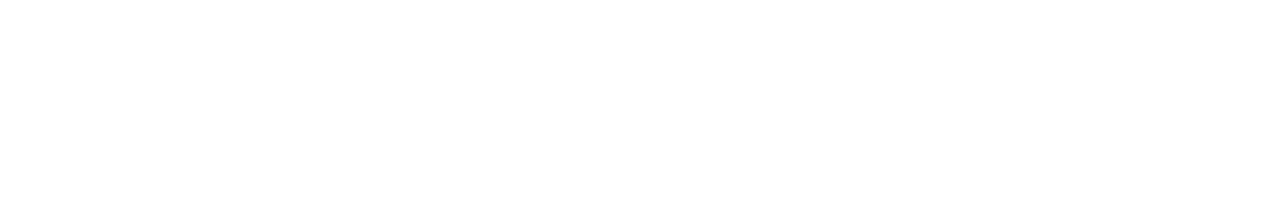
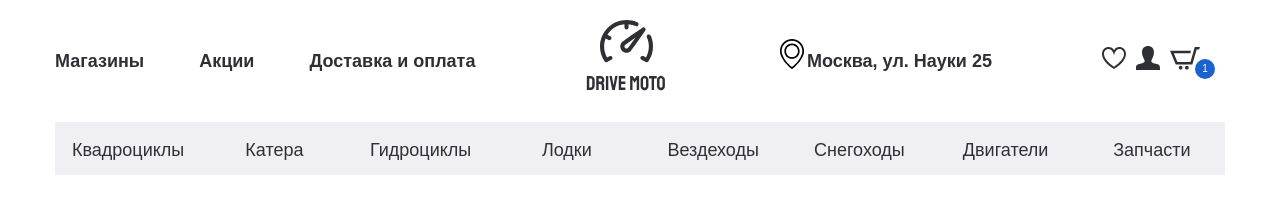
Before and after one commit to Anton-Osip/Drive-Moto, a plain HTML site: page index.html in a window 1280 px wide. Drawn offline with nearby package versions, Linux system fonts and the light colour scheme.

Commit message:
Layout of the site header

```diff
--- /dev/null
+++ b/css/fonts.css
@@ -0,0 +1,32 @@
+@font-face {
+	font-family: 'SFProDisplay-Regular', sans-serif;
+	src: url('../fonts/SFProDisplay-Regular.woff2') format('woff2'),
+		url('../fonts/SFProDisplay-Regular.woff') format('woff');
+	font-weight: 400;
+	font-style: normal;
+	font-display: swap;
+}
+@font-face {
+	font-family: 'SFProDisplay-Medium', sans-serif;
+	src: url('../fonts/SFProDisplay-Medium.woff2') format('woff2'),
+		url('../fonts/SFProDisplay-Medium.woff') format('woff');
+	font-weight: 500;
+	font-style: normal;
+	font-display: swap;
+}
+@font-face {
+	font-family: 'SFProDisplay-Semibold', sans-serif;
+	src: url('../fonts/SFProDisplay-Semibold.woff2') format('woff2'),
+		url('../fonts/SFProDisplay-Semibold.woff') format('woff');
+	font-weight: 600;
+	font-style: normal;
+	font-display: swap;
+}
+@font-face {
+	font-family: 'SFProDisplay-Bold', sans-serif;
+	src: url('../fonts/SFProDisplay-Bold.woff2') format('woff2'),
+		url('../fonts/SFProDisplay-Bold.woff') format('woff');
+	font-weight: 700;
+	font-style: normal;
+	font-display: swap;
+}
--- a/css/style.css
+++ b/css/style.css
@@ -0,0 +1,157 @@
+html {
+	box-sizing: border-box;
+}
+
+*,
+*::before,
+*::after {
+	box-sizing: inherit;
+}
+
+a {
+	text-decoration: none;
+	color: inherit;
+}
+
+ul,
+li {
+	margin: 0;
+	padding: 0;
+	list-style: none;
+}
+
+h1,
+h2,
+h3,
+h4,
+h5,
+h6 {
+	margin: 0;
+}
+
+body {
+	color: #2f3035;
+	font-family: 'SFProDisplay-Regular', sans-serif;
+	font-size: 18px;
+	line-height: 24px;
+	font-weight: 400;
+}
+
+.container {
+	max-width: 1200px;
+	padding: 0 15px;
+	margin: 0 auto;
+}
+
+.header__top-inner {
+	display: flex;
+	justify-content: space-between;
+	align-items: center;
+	min-height: 122px;
+	font-family: 'SFProDisplay-Bold', sans-serif;
+	font-weight: 700;
+}
+
+.menu__item {
+	display: inline-block;
+}
+
+.menu__item + .menu__item {
+	padding-left: 50px;
+}
+
+.header__box {
+	display: flex;
+}
+
+.header__adress {
+	margin-right: 60px;
+	width: 265px;
+	padding-left: 30px;
+	position: relative;
+}
+
+.header__adress::before {
+	content: '';
+	position: absolute;
+	background-image: url(../images/adress-icon.svg);
+	width: 30px;
+	height: 30px;
+	left: 0;
+	top: -10px;
+}
+
+.user-list {
+	margin-right: 15px;
+	display: flex;
+	align-items: center;
+}
+
+.user-list__item {
+	padding-right: 10px;
+}
+
+.bascet {
+	position: relative;
+}
+
+.bascet__num {
+	position: absolute;
+	width: 20px;
+	height: 20px;
+	font-weight: 500;
+	font-size: 10px;
+	line-height: 20px;
+	color: #fff;
+	background-color: #1c62cd;
+	border-radius: 50%;
+	text-align: center;
+	bottom: -5px;
+	right: -15px;
+}
+
+.header__bottom {
+	margin-bottom: 78px;
+}
+
+.menu-categories {
+	display: flex;
+	align-items: center;
+	justify-content: space-around;
+	background: #f0f0f4;
+	min-height: 53px;
+}
+
+.menu-categories__item {
+	position: relative;
+}
+
+.menu-categories__link {
+	position: absolute;
+	top: 50%;
+	left: 50%;
+	transform: translate(-50%, -50%);
+	transition: all 0.5s;
+	padding: 15px 0 14px;
+}
+
+.menu-categories__link:hover {
+	color: #000;
+}
+
+.menu-categories__link::before {
+	content: '';
+	position: absolute;
+	width: 0;
+	right: 0;
+	bottom: -2px;
+	background-color: #1c62cd;
+	height: 3px;
+	transition: all 0.3s;
+	left: auto;
+}
+.menu-categories__link:hover::before {
+	width: 100%;
+	left: 0;
+	right: auto;
+}
--- a/index.html
+++ b/index.html
@@ -1,17 +1,118 @@
 <!DOCTYPE html>
 <html lang="en">
 	<head>
-  <meta charset="UTF-8">
-  <meta name="viewport" content="width=device-width, initial-scale=1.0">
-  <meta http-equiv="X-UA-Compatible" content="ie=edge">
+		<meta charset="UTF-8" />
+		<meta name="viewport" content="width=device-width, initial-scale=1.0" />
+		<meta http-equiv="X-UA-Compatible" content="ie=edge" />
 		<title>Document</title>
-  <link rel="stylesheet" href="css/normalize.css">
-  <link rel="stylesheet" href="css/slick.css">
-  <link rel="stylesheet" href="css/style.css">
+		<link rel="stylesheet" href="css/normalize.css" />
+		<link rel="stylesheet" href="css/slick.css" />
+		<link rel="stylesheet" href="css/fonts.css" />
+		<link rel="stylesheet" href="css/style.css" />
 	</head>
 	<body>
-
-
+		<header class="header">
+			<div class="header__top">
+				<div class="container">
+					<div class="header__top-inner">
+						<nav class="menu">
+							<ul class="menu__lest">
+								<li class="menu__item">
+									<a href="#" class="menu__link">Магазины</a>
+								</li>
+								<li class="menu__item">
+									<a href="#" class="menu__link">Акции</a>
+								</li>
+								<li class="menu__item">
+									<a href="#" class="menu__link"
+										>Доставка и оплата</a
+									>
+								</li>
+							</ul>
+						</nav>
+						<a href="#" class="logo">
+							<img
+								src="./images/logo.svg"
+								alt=""
+								class="logo__img"
+							/>
+						</a>
+						<div class="header__box">
+							<p class="header__adress">Москва, ул. Науки 25</p>
+							<ul class="user-list">
+								<li class="user-list__item">
+									<a href="#" class="user-list__link">
+										<img
+											src="./images/heart-icon.svg"
+											alt=""
+										/>
+									</a>
+								</li>
+								<li class="user-list__item">
+									<a href="#" class="user-list__link">
+										<img
+											src="./images/user-icon.svg"
+											alt=""
+										/>
+									</a>
+								</li>
+								<li class="user-list__item">
+									<a href="#" class="user-list__link bascet">
+										<img
+											src="./images/bascet-icon.svg"
+											alt=""
+										/>
+										<div class="bascet__num">1</div>
+									</a>
+								</li>
+							</ul>
+						</div>
+					</div>
+				</div>
+			</div>
+			<div class="header__bottom">
+				<div class="container">
+					<ul class="menu-categories">
+						<li class="menu-categories__item">
+							<a href="#" class="menu-categories__link"
+								>Квадроциклы</a
+							>
+						</li>
+						<li class="menu-categories__item">
+							<a href="#" class="menu-categories__link">Катера</a>
+						</li>
+						<li class="menu-categories__item">
+							<a href="#" class="menu-categories__link"
+								>Гидроциклы</a
+							>
+						</li>
+						<li class="menu-categories__item">
+							<a href="" class="menu-categories__link">Лодки</a>
+						</li>
+						<li class="menu-categories__item">
+							<a href="#" class="menu-categories__link"
+								>Вездеходы</a
+							>
+						</li>
+						<li class="menu-categories__item">
+							<a href="#" class="menu-categories__link"
+								>Снегоходы</a
+							>
+						</li>
+						<li class="menu-categories__item">
+							<a href="#" class="menu-categories__link"
+								>Двигатели</a
+							>
+						</li>
+						<li class="menu-categories__item">
+							<a href="#" class="menu-categories__link"
+								>Запчасти</a
+							>
+						</li>
+					</ul>
+				</div>
+			</div>
+		</header>
 		<script src="https://ajax.googleapis.com/ajax/libs/jquery/3.4.1/jquery.min.js"></script>
 		<script src="js/slick.min.js"></script>
 		<script src="js/main.js"></script>
```
Also changed, not shown: fonts/SFProDisplay-Bold.woff (added), fonts/SFProDisplay-Bold.woff2 (added), fonts/SFProDisplay-Medium.woff (added), fonts/SFProDisplay-Medium.woff2 (added), fonts/SFProDisplay-Regular.woff (added), fonts/SFProDisplay-Regular.woff2 (added), fonts/SFProDisplay-Semibold.woff (added), fonts/SFProDisplay-Semibold.woff2 (added), images/adress-icon.svg (added), images/bascet-icon.svg (added), images/heart-icon.svg (added), images/logo.svg (added), images/user-icon.svg (added). Lines whose indentation alone changed are shown as unchanged.
